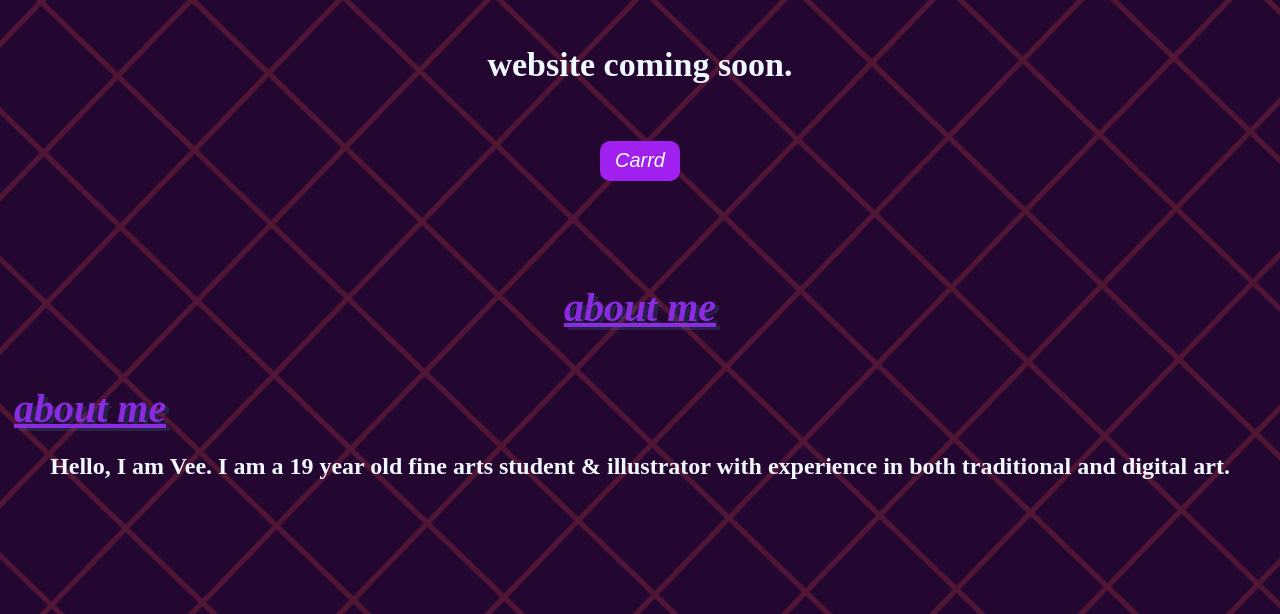
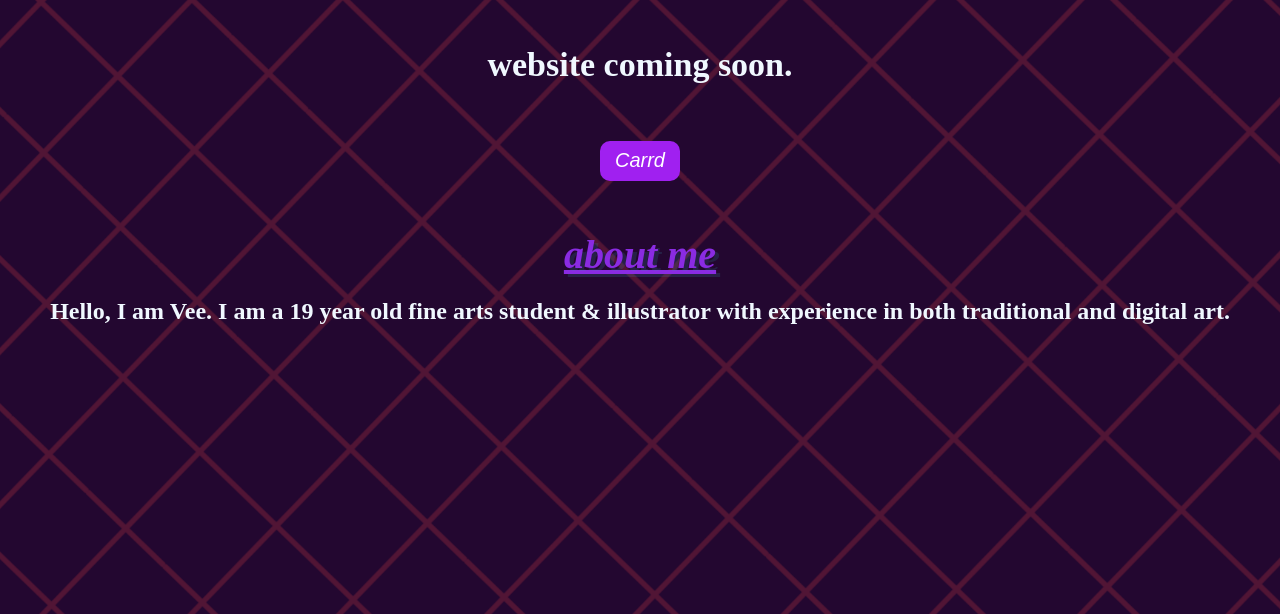
Before and after one commit to coffveecup/website, a plain HTML site: page index.html in a window 1280 px wide. Both pictures are taken after a click on the button "about me". Shown: the part 186-800 px from the top of the page. Drawn offline with Linux system fonts and the light colour scheme.

Commit message:
fixed button alignment & added animation

```diff
--- a/index.html
+++ b/index.html
@@ -15,7 +15,6 @@
   </div>
 
 </body>
-<h4 class="abouttitle"><b><u>about me</u></b></h4>
 <button type="button" class="aboutmebutton"><u>about me</u></button>
 <div class="content">
   <h2 class="aboutbody">Hello, I am Vee. I am a 19 year old fine arts student & illustrator with experience in both traditional and digital art.</h2>
@@ -37,3 +36,29 @@ for (i = 0; i < coll.length; i++) {
   });
 }
 </script>
+<style>
+  .content {
+    padding: 0 18px;
+    background-color: rgba(255, 255, 255, 0);
+    max-height: 0;
+    overflow: hidden;
+    transition: max-height 0.5s ease-out;
+  }
+  </style>
+
+  <script>
+  var coll = document.getElementsByClassName("aboutmebutton");
+  var i;
+
+  for (i = 0; i < coll.length; i++) {
+    coll[i].addEventListener("click", function() {
+      this.classList.toggle("active");
+      var content = this.nextElementSibling;
+      if (content.style.maxHeight){
+        content.style.maxHeight = null;
+      } else {
+        content.style.maxHeight = content.scrollHeight + "px";
+      }
+    });
+  }
+  </script>
--- a/style.css
+++ b/style.css
@@ -66,10 +66,12 @@ body {
   border: none;
   text-align: center;
   outline: none;
+  padding-top: 50px;
   font-size: 40px;
   font-style: italic;
   font-weight: bold;
   font-family: 'Times New Roman', Times, serif;
+  display: block; margin: 0 auto;
   /*offset-x | offset-y | color */
 
   text-shadow: 4px 3px rgba(57, 152, 174, 0.177);
```
